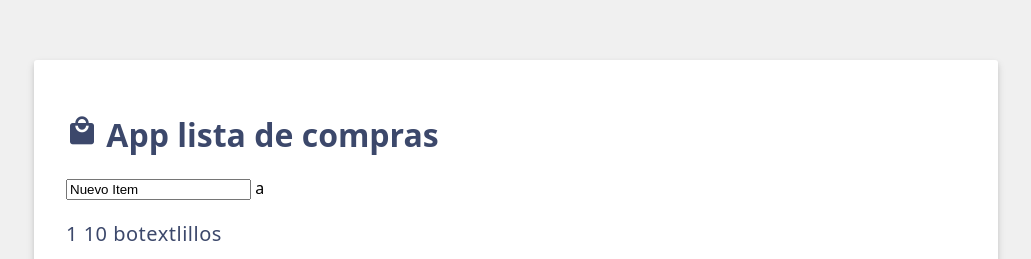
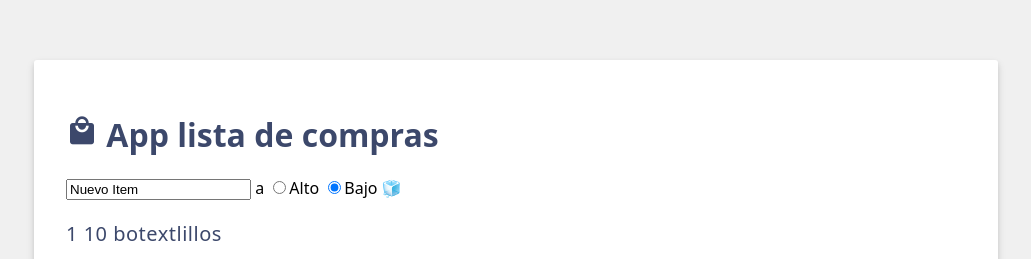
Before and after one commit to AizenLM/DADM-2024B, a Vue app: page / in a window 1280 px wide. Shown: the part 168-427 px from the top of the page, without its empty margins (124-1155 px from the left). Built offline with nearby package versions, Linux system fonts and the light colour scheme.

Commit message:
FEAT RADIO BUTTONS

```diff
--- a/src/App.vue
+++ b/src/App.vue
@@ -3,6 +3,7 @@ import { ref } from 'vue'
 // Modelo
 const header = ref('App lista de compras')
 const newItem = ref('Nuevo Item')
+const newItemPriority = ref('low');
 const itemsList2 = ref([
   {
     'id': 101,
@@ -27,11 +28,21 @@ const itemsList2 = ref([
 
 <template>
  {{ console.log(newItem)}}
+ {{ console.log(newItemPriority) }}
   <h1>
     <i class="material-icons shopping-cart-icon">local_mall</i>
     {{ header }}
   </h1>
   <input v-model.lazy="newItem" type="text" placeholder="Agregar articulo"> {{ newItem=='Mexico'?'ola':'a'  }}
+  <!-- Radio buttons---->
+  <label for="">
+    <input type="radio" value="high" v-model="newItemPriority">Alto
+    </label>
+    <label for="">
+      <input type="radio" value="low" v-model="newItemPriority">Bajo
+      {{ newItemPriority == "high" ? "🔥":"🧊" }}
+      </label>
+
   <ul>
     <li v-for="({id, name}, i) in itemsList2" :key="id">{{i + 1}} {{name}}</li>
   </ul>
```
